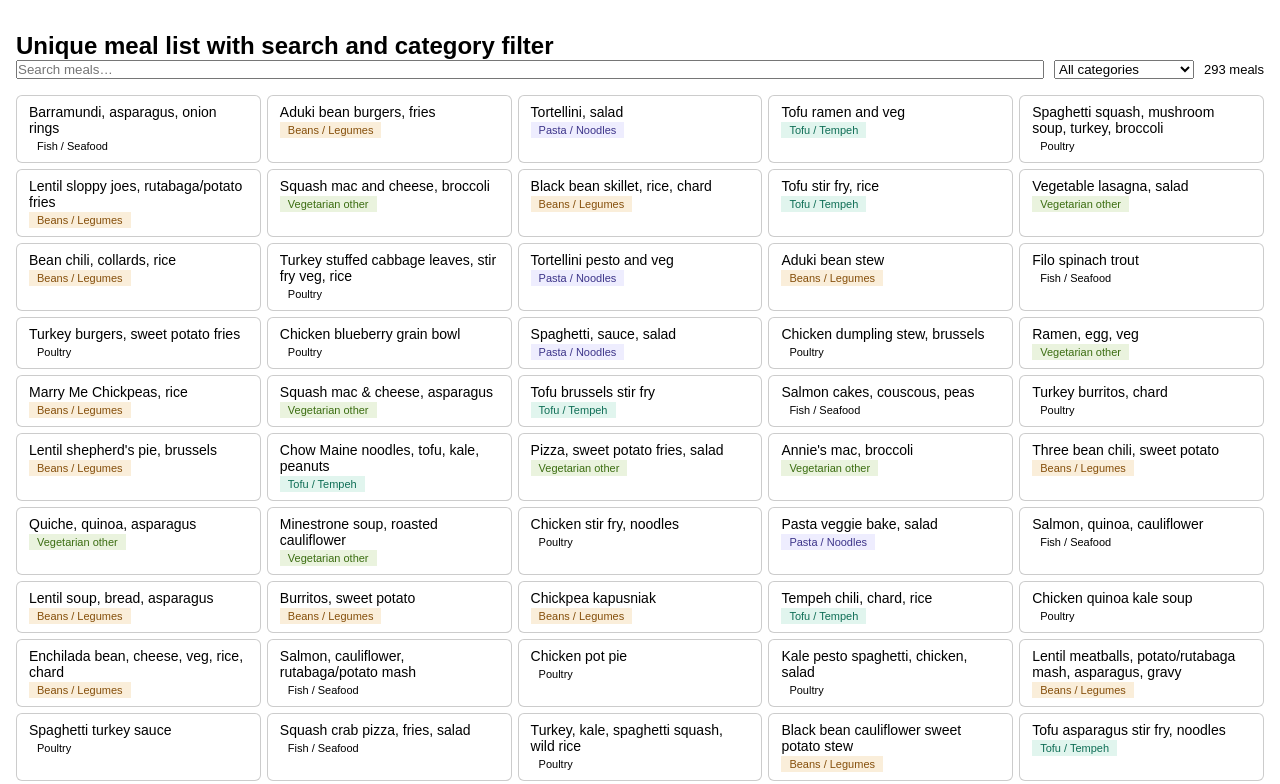
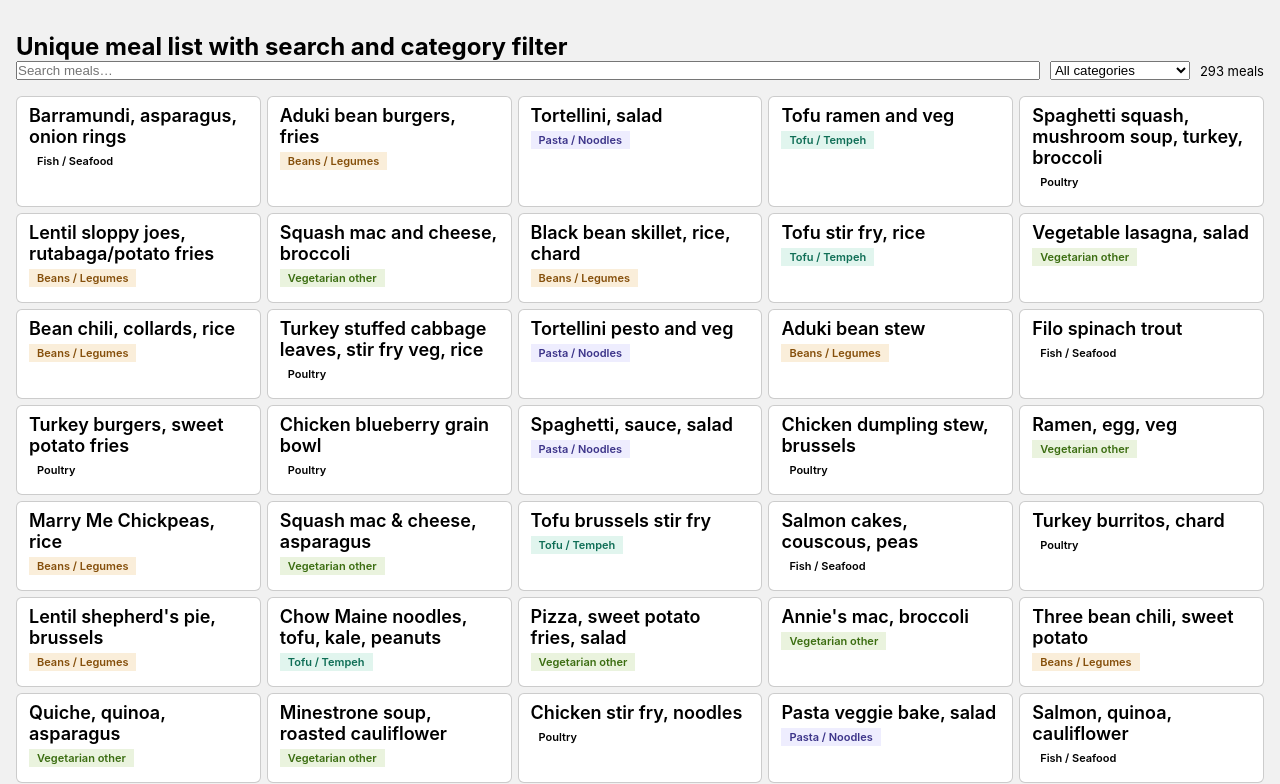
Before and after one commit to akselkreis/tools, a plain HTML site: page index.html in a window 1280 px wide. Shown: the top 784 px of the page. Drawn offline with Linux system fonts and the light colour scheme.

Commit message:
formatting

```diff
--- a/index.html
+++ b/index.html
@@ -3,15 +3,15 @@
 <meta name="viewport" content="width=device-width, initial-scale=1.0">
 <style>
 * { box-sizing: border-box; margin: 0; padding: 0; }
-body { font-family:sans-serif; padding: 1rem; }
+body { background: #f1f1f1; font-family: -apple-system, BlinkMacSystemFont, avenir next, avenir, segoe ui, helvetica neue, Adwaita Sans, Cantarell, Ubuntu, roboto, noto, helvetica, arial, sans-serif; padding: 1rem; }
 .wrap { padding: 1rem 0; }
 .controls { display: flex; gap: 10px; margin-bottom: 1rem; flex-wrap: wrap; align-items: center; }
 input[type=text] { flex: 1; min-width: 180px; }
 select { min-width: 140px; }
 .count { font-size: 13px; color: var(--color-text-secondary); }
 .grid { display: grid; grid-template-columns: repeat(auto-fill, minmax(220px, 1fr)); gap: 6px; }
-.meal { background: white; border: 0.5px solid rgba(0,0,0,.2); border-radius: 6px; padding: 8px 12px; font-size: 14px; color: var(--color-text-primary); }
-.meal .cat { font-size: 11px; color: var(--color-text-tertiary); margin-top: 2px; }
+.meal { background: white; border: 0.5px solid rgba(0,0,0,.2); border-radius: 6px; padding: 8px 12px 15; font-size: 18px; font-weight:600; var(--color-text-primary); }
+.meal .cat { font-size: 11px; color: var(--color-text-tertiary); margin-top: 5px; }
 .badge { display: inline-block; font-size: 11px; padding: 2px 8px; border-radius: var(--border-radius-md); margin-right: 4px; }
 .b-fish { background: var(--color-background-info); color: var(--color-text-info); }
 .b-poultry { background: var(--color-background-success); color: var(--color-text-success); }
```
